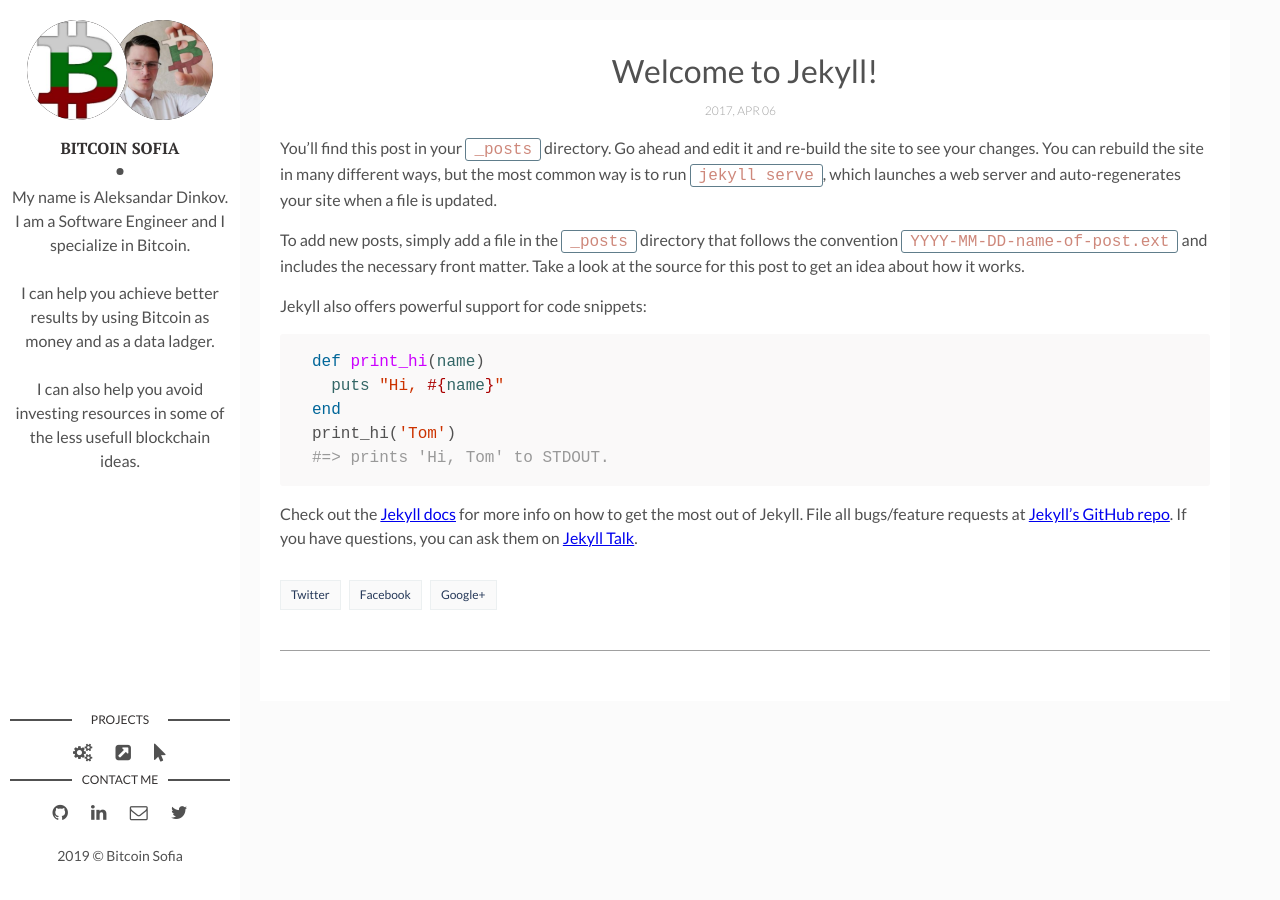
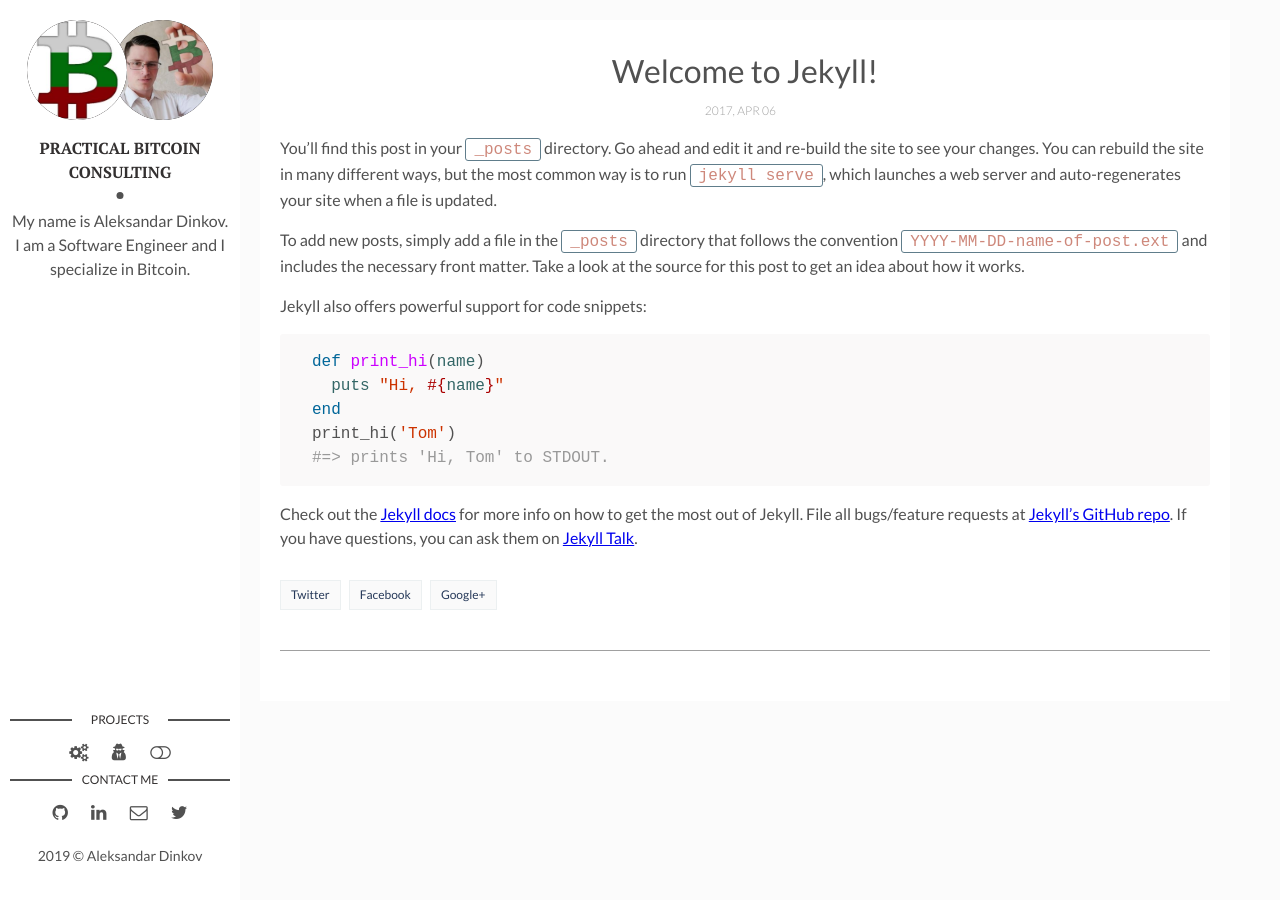
Before and after one commit to BitcoinSofia/bitcoinsofia.github.io, a Jekyll site: the page built from _posts/2017-04-06-welcome-to-jekyll.markdown, in a window 1280 px wide. Built offline with Jekyll 4.4.1, drawn with Linux system fonts in a browser that asks for light colours.

Commit message:
personalization

```diff
--- a/Gemfile
+++ b/Gemfile
@@ -1,5 +1,4 @@
 group :jekyll_plugins do
   gem "jekyll-sitemap"
   gem "jekyll-paginate"
-  gem "jemoji"
 end
--- a/_config.yml
+++ b/_config.yml
@@ -1,4 +1,4 @@
-title: Practical Bitcoin Consultant
+title: Bitcoin Sofia
 description: > # this means to ignore newlines until "baseurl:"
   Write an awesome description for your new site here. You can edit this
   line in _config.yml. It will appear in your document head meta (for
@@ -9,14 +9,16 @@
 site-twitter: https://twitter.com/BitcoinSofia/
 
 # Author Settings
-author: Bitcoin Sofia
+title2: Practical Bitcoin Consulting
+
+author: Aleksandar Dinkov
 
 logo-img: logo.jpg
 
-about-author: "My name is Aleksandar Dinkov. I am a Software Engineer and I specialize in Bitcoin. <br/><br/> I can help you achieve better results by using Bitcoin as money and as a data ladger. <br/> <br/> I can also help you avoid investing resources in some of the less usefull blockchain ideas."
+about-author: "My name is Aleksandar Dinkov.
+I am a Software Engineer and I specialize in Bitcoin."
 
 author-img: me.jpg
-
 
 social-twitter: BitcoinSofia
 social-github: Siko91
@@ -29,10 +31,10 @@
     fa_icon: cogs
   - title: "BitSent LINK"
     href: https://bitsent.net/link.html
-    fa_icon: external-link-square
+    fa_icon: user-secret
   - title: "BitBtn"
     href: https://bitsent.net/link.html
-    fa_icon: mouse-pointer
+    fa_icon: toggle-off
 
 # Disqus
 # discus-identifier: mr-brown # add your discus identifier
@@ -42,12 +44,16 @@
 
 # Build Settings
 markdown: kramdown
-plugins:
+
+plugins dir:
   - jekyll-sitemap
   - jekyll-paginate
-  - jemoji
 
-paginate: 8
+gems:
+  - jekyll-sitemap
+  - jekyll-paginate
+
+paginate: 3
 paginate_path: "/page/:num"
 
 exclude: ["node_modules", "gulpfile.js", "package.json", "yarn.lock"]
--- a/_layouts/main.html
+++ b/_layouts/main.html
@@ -22,7 +22,7 @@
 
       </div>
 
-      <div class="author-name">{{site.author}}</div>
+      <div class="title2">{{site.title2}}</div>
       <p>{{site.about-author}}</p>
 
     </div>
--- a/assets/css/main.css
+++ b/assets/css/main.css
@@ -978,7 +978,7 @@
           transform: scale3d(0.9, 0.9, 1);
 }
 
-.about .author-name {
+.about .title2 {
   font-family: 'PT Serif', serif;
   margin: 0 0 10px;
   position: relative;
@@ -989,7 +989,7 @@
   font-weight: 700;
 }
 
-.about .author-name::after {
+.about .title2::after {
   content: "";
   position: absolute;
   left: 50%;
--- a/assets/css/scss/parts/_home-page.scss
+++ b/assets/css/scss/parts/_home-page.scss
@@ -31,7 +31,7 @@
       transform: scale3d(0.90,0.90,1);
     }
   }
-  .author-name {
+  .title2 {
     font-family: 'PT Serif', serif;
     margin: 0 0 10px;
     position: relative;
```
